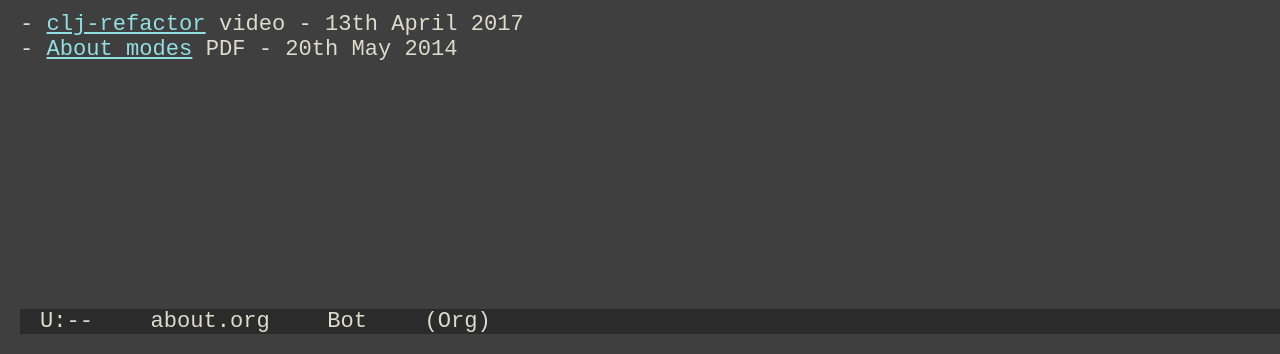
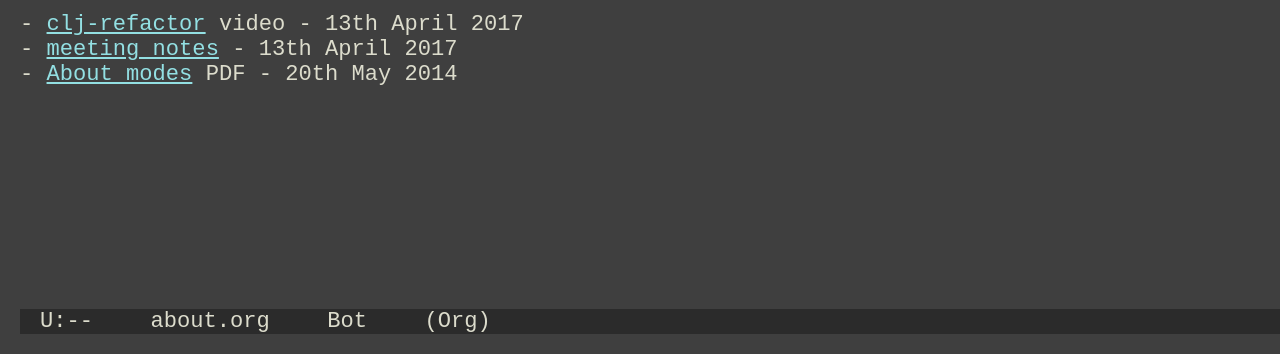
Before and after one commit to london-el/london-el.github.io, a plain HTML site: page index.html in a window 1280 px wide. Shown: the part 446-800 px from the top of the page. Drawn offline with Linux system fonts and the light colour scheme.

Commit message:
Added meeting notes from April '17

```diff
--- a/index.html
+++ b/index.html
@@ -22,9 +22,13 @@
 
         <h2>Previous Talks</h2>
         <ul>
-          <li>
+	  <li>
 	    <a href="https://skillsmatter.com/skillscasts/10048-emacs-april-meetup">clj-refactor</a>
 	    video - 13th April 2017
+	  </li>
+	  <li>
+	    <a href="https://gist.github.com/talwrii/b7bf07f9a865d8a33f439c71630a785e">meeting notes</a>
+	    - 13th April 2017
 	  </li>
 	  <li>
 	    <a href="about-modes-emacs-meetup-20th-may-2014.pdf">About modes</a>
```
